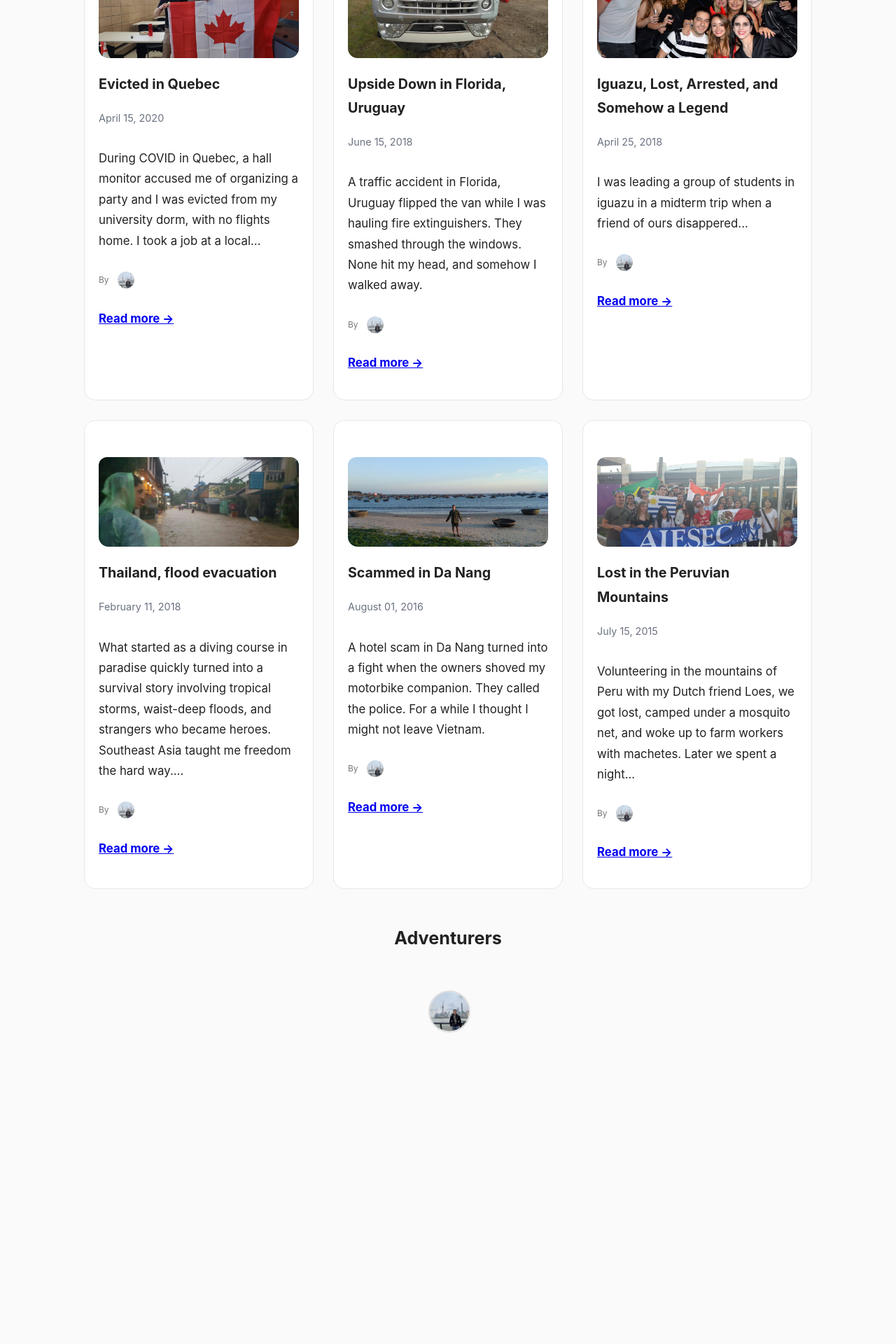
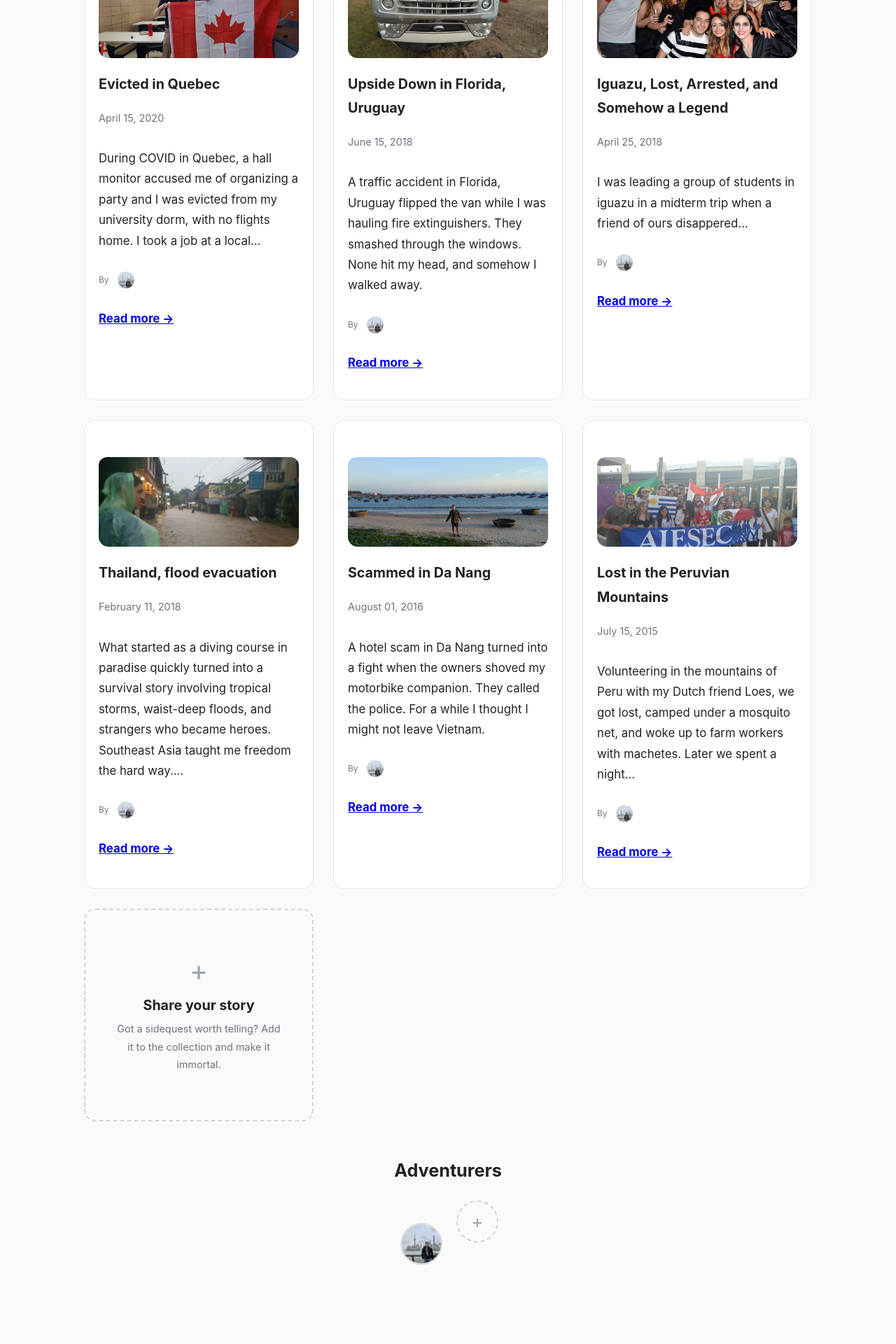
Before and after one commit to manuellyl04/thrilling-times, a Jekyll site: the page built from index.md, in a window 1280 px wide. Shown: the part 1939-3859 px from the top of the page at 70% size. Built offline with Jekyll 4.4.1, drawn with Linux system fonts in a browser that asks for light colours; before the commit the page ends 3527 px from its top, so only the background shows below that.

Commit message:
Cap story image height, restyle author byline as pill, add share-your-story placeholders
Co-Authored-By: Claude Fable 5 <noreply@anthropic.com>

```diff
--- a/assets/css/style.css
+++ b/assets/css/style.css
@@ -38,6 +38,13 @@ body {
   margin: 2rem 0;
 }
 
+/* Story images: keep tall phone photos from taking over the page */
+.post p img {
+  width: 100%;
+  max-height: 460px;
+  object-fit: cover;
+}
+
 .muted {
   color: #6b7280;
   font-size: 0.9rem;
@@ -63,29 +70,35 @@ body {
 .post-authors {
   display: flex;
   flex-wrap: wrap;
-  gap: 1rem;
+  gap: 0.6rem;
 }
 
 .post-author {
-  display: flex;
+  display: inline-flex;
   align-items: center;
   gap: 0.5rem;
   text-decoration: none;
-  color: inherit;
-  font-size: 0.9rem;
+  color: #374151;
+  font-size: 0.85rem;
+  font-weight: 500;
+  background: #fff;
+  border: 1px solid #e5e7eb;
+  border-radius: 999px;
+  padding: 0.25rem 0.9rem 0.25rem 0.3rem;
+  transition: box-shadow 0.2s ease, transform 0.2s ease;
+}
+
+.post-author:hover {
+  transform: translateY(-1px);
+  box-shadow: 0 4px 12px rgba(0, 0, 0, 0.08);
 }
 
 .post-author img {
-  width: 32px;
-  height: 32px;
+  width: 28px;
+  height: 28px;
   border-radius: 50%;
   object-fit: cover;
   margin: 0;
-  border: 2px solid #ddd;
-}
-
-.post-author:hover span {
-  text-decoration: underline;
 }
 
 /* Wider container on the home page so the card grid can breathe */
@@ -149,6 +162,38 @@ body {
   animation: fadeUp 0.6s ease both;
 }
 
+/* "Share your story" placeholder card */
+.share-card {
+  align-items: center;
+  justify-content: center;
+  text-align: center;
+  background: transparent;
+  border: 2px dashed #d1d5db;
+  text-decoration: none;
+  color: inherit;
+  min-height: 260px;
+}
+
+.share-card:hover {
+  border-color: #9ca3af;
+  background: #fff;
+}
+
+.share-card .share-plus {
+  font-size: 2.5rem;
+  line-height: 1;
+  color: #9ca3af;
+}
+
+.share-card h3 {
+  margin: 0.75rem 0 0.25rem;
+}
+
+.share-card p {
+  margin: 0;
+  max-width: 26ch;
+}
+
 /* =========================
    Adventurers (top section)
 ========================= */
@@ -187,6 +232,24 @@ body {
 
 .adventurer.active img {
   outline: 2px solid currentColor;
+}
+
+.add-adventurer .add-circle {
+  width: 56px;
+  height: 56px;
+  border-radius: 50%;
+  border: 2px dashed #d1d5db;
+  display: flex;
+  align-items: center;
+  justify-content: center;
+  font-size: 1.6rem;
+  color: #9ca3af;
+  transition: transform 0.2s ease, border-color 0.2s ease;
+}
+
+.add-adventurer:hover .add-circle {
+  transform: scale(1.05);
+  border-color: #9ca3af;
 }
 
 /* Tooltip (name only on hover) */
--- a/index.md
+++ b/index.md
@@ -77,6 +77,17 @@ title: Thrilling Times
 
 {% endfor %}
 
+<a
+  class="card share-card fade-in"
+  href="https://github.com/manuellyl04/thrilling-times#share-your-own-story"
+>
+  <span class="share-plus">+</span>
+  <h3>Share your story</h3>
+  <p class="muted">
+    Got a sidequest worth telling? Add it to the collection and make it immortal.
+  </p>
+</a>
+
 </div>
 
 <section class="adventurers">
@@ -112,6 +123,15 @@ title: Thrilling Times
         </span>
       </a>
     {% endfor %}
+
+    <a
+      class="adventurer add-adventurer"
+      href="https://github.com/manuellyl04/thrilling-times#share-your-own-story"
+      aria-label="Join the adventurers"
+    >
+      <span class="add-circle">+</span>
+      <span class="tooltip">Join the adventurers</span>
+    </a>
   </div>
 
   <div id="filter-info" hidden>
```
